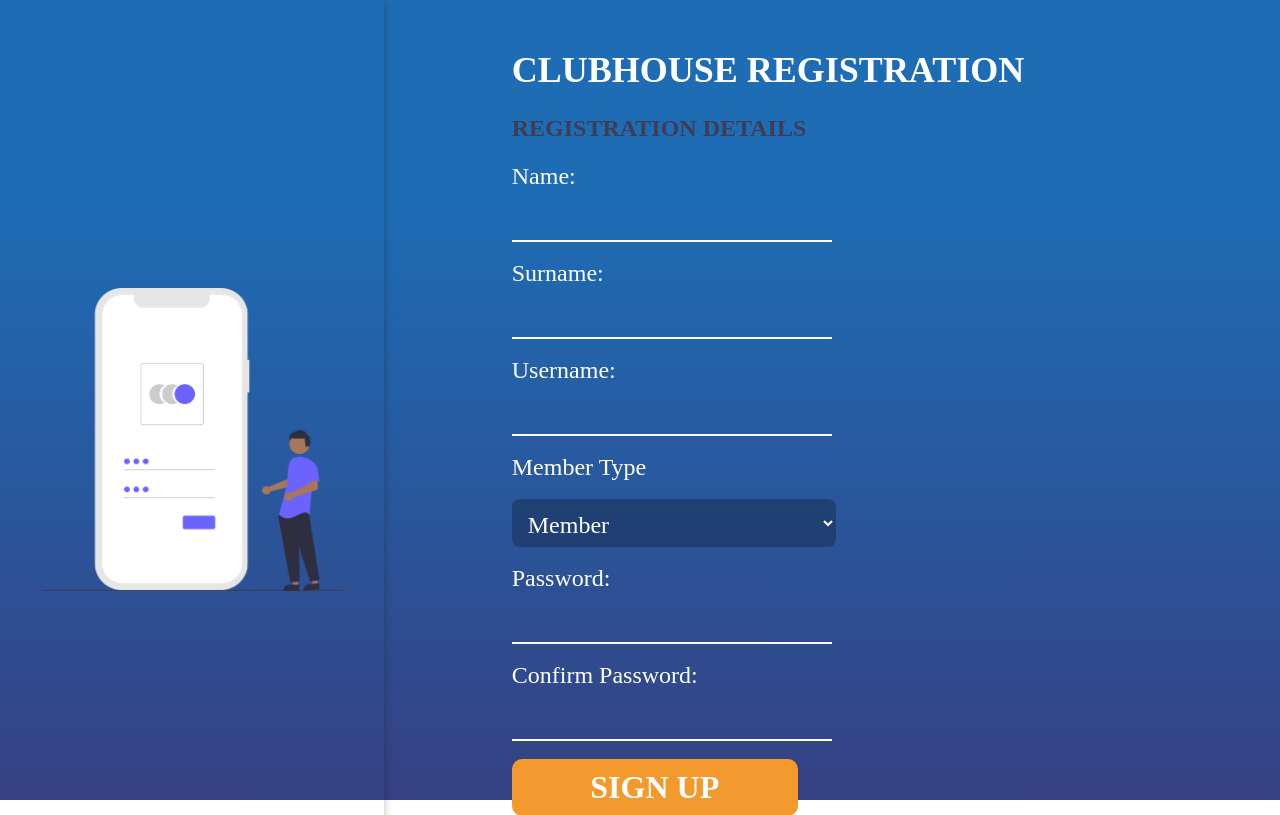
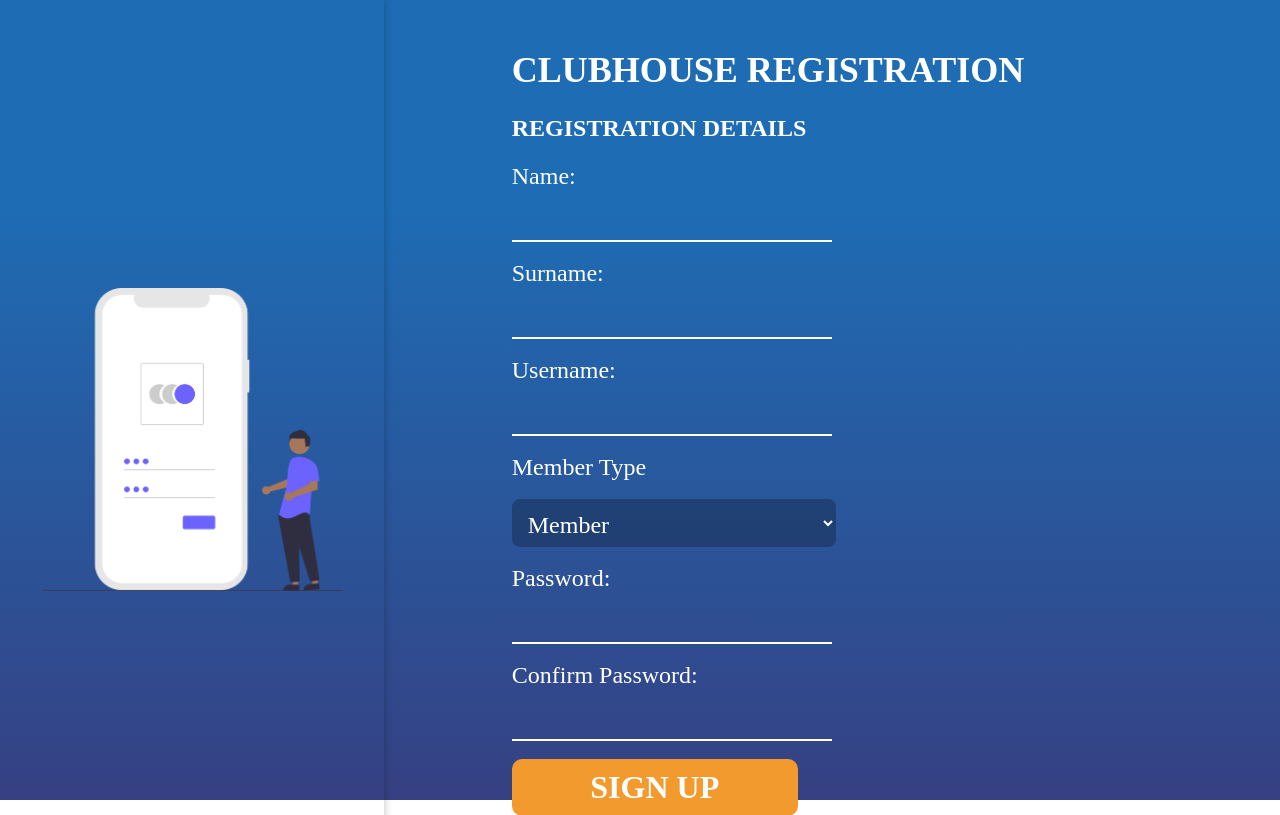
Before and after one commit to Vuyani-Magibisela/Sci-Bono_Clubhoue_LMS, a PHP site: page /signup.php in a window 1280 px wide. Shown: the part 165-980 px from the top of the page. Run offline with PHP 8.4, Linux system fonts and the light colour scheme.

Commit message:
new css file

```diff
--- a/signin.php
+++ b/signin.php
@@ -6,6 +6,7 @@
     <meta name="viewport" content="width=device-width, initial-scale=1.0">
     <title>Daily Register</title>
     <link rel="sytlesheet" href="style.css">
+    <link rel="stylesheet" href="screenSizes.css">
 </head>
 <body>
     <?php
--- a/style.css
+++ b/style.css
@@ -316,7 +316,7 @@ color: #ffffff;
     font-size: 24px;
     line-height: 30px;
     text-transform: uppercase;
-    color: #3F3D56;
+    color: #fff;
 }
 
 form select option{
```
Also changed, not shown: screenSizes.css (added).
